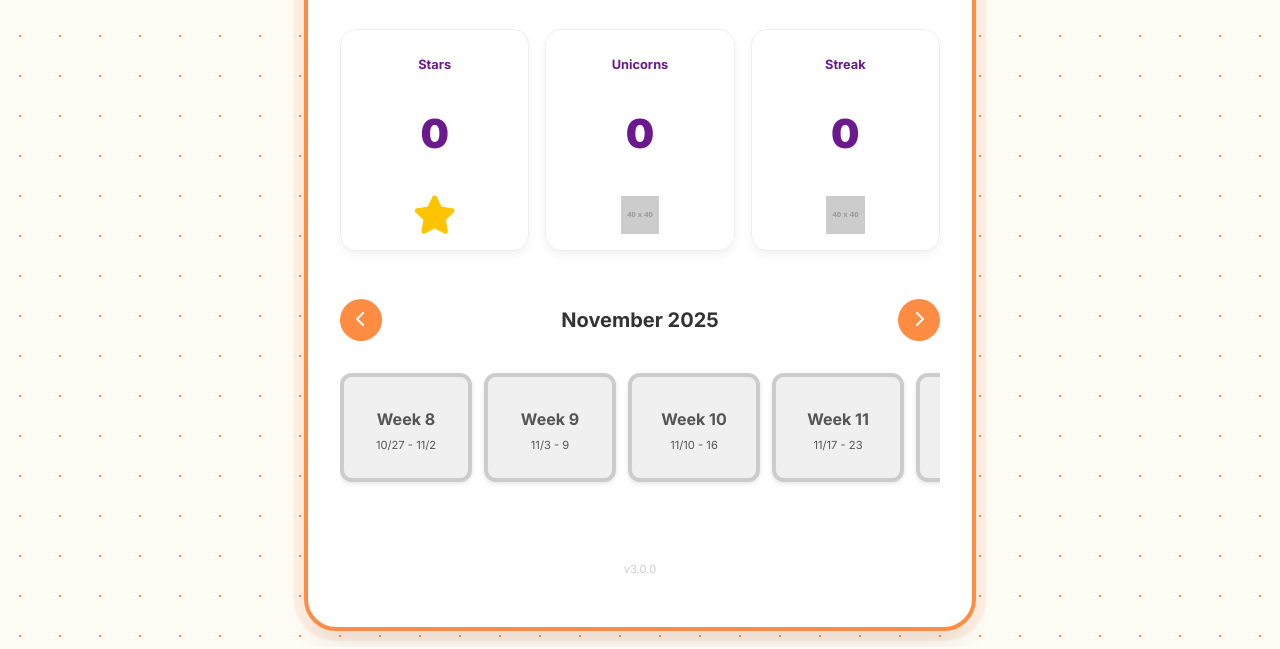
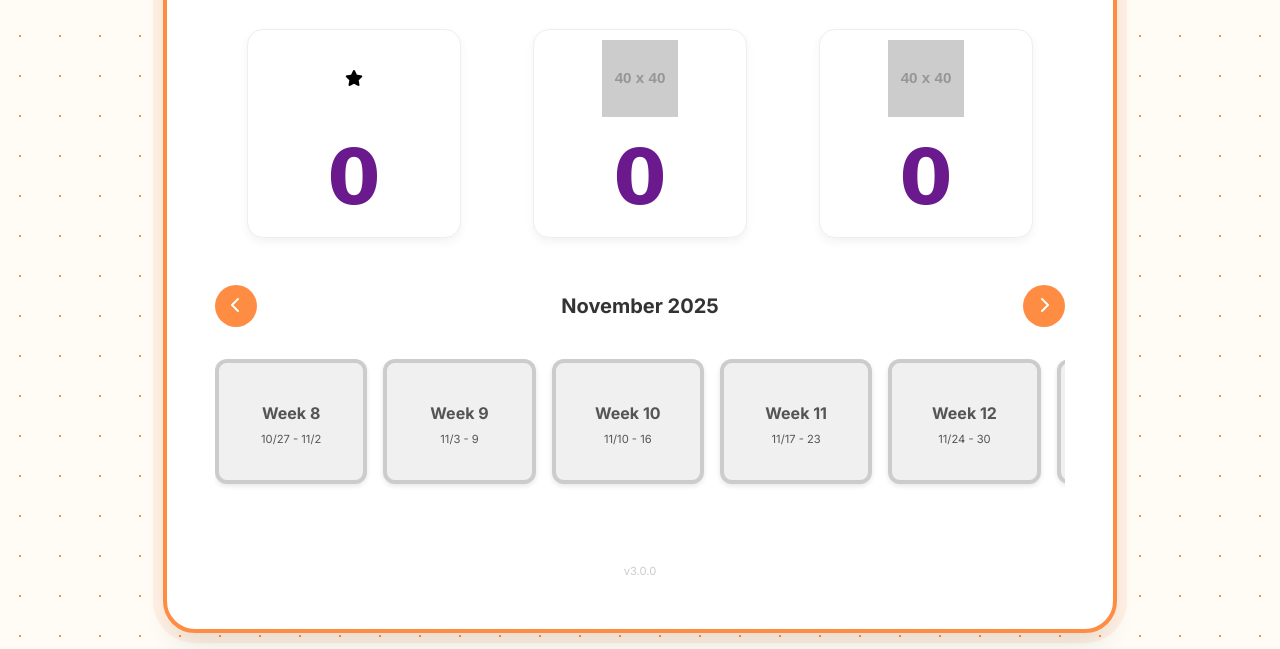
Before and after one commit to ronnieL7/tracker, a plain HTML site: page index.html in a window 1280 px wide. Shown: the part 264-913 px from the top of the page. Drawn offline with Linux system fonts and the light colour scheme; no server answers; placeholder pictures from the web are drawn by us; a web font is replaced by a local one.

Commit message:
Update index.html

```diff
--- a/index.html
+++ b/index.html
@@ -4,9 +4,8 @@
     <meta charset="UTF-8">
     <meta name="viewport" content="width=device-width, initial-scale=1.0">
     <title>Weekly Homework Tracker</title>
-    <!-- Load Inter font for clean look -->
     <link href="https://fonts.googleapis.com/css2?family=Inter:wght@400;700;900&display=swap" rel="stylesheet">
-    <!-- Load Font Awesome for icons (still needed for the Star) -->
+    <link href="https://fonts.googleapis.com/css2?family=Atma:wght@400;700&display=swap" rel="stylesheet">
     <link rel="stylesheet" href="https://cdnjs.cloudflare.com/ajax/libs/font-awesome/6.0.0-beta3/css/all.min.css">
     <style>
         /* --- CUSTOM STYLES TO MATCH ORIGINAL DESIGN --- */
@@ -35,14 +34,23 @@
             background-size: 40px 40px;
         }
 
+        /* --- LAYOUT FIX: MOBILE FIRST (Narrower and Shorter) --- */
         .container {
             width: 100%;
-            max-width: 600px;
-            padding: 2.5rem 2rem;
+            max-width: 450px; /* Narrower for mobile/small screens */
+            padding: 1.5rem 1rem; /* Shorter (less vertical space) for mobile */
             background-color: var(--card-bg);
             border-radius: 2rem;
             border: 4px solid var(--orange);
             box-shadow: 0 20px 30px -10px rgba(0, 0, 0, 0.1), 0 0 0 10px rgba(255, 140, 67, 0.1);
+        }
+
+        /* --- LAYOUT FIX: DESKTOP (Wider Box, 6 Cards) --- */
+        @media (min-width: 768px) {
+            .container {
+                max-width: 850px; /* Wider box for desktop */
+                padding: 2.5rem 3rem; /* Adjusted padding for better height/width aspect */
+            }
         }
 
         /* Header Styling */
@@ -80,14 +88,20 @@
         /* Stats Grid */
         .stats-grid {
             display: flex;
-            justify-content: space-between;
-            gap: 1rem;
+            /* Changed to space-around for visual balance with narrow cards */
+            justify-content: space-around;
+            gap: 0.5rem;
             margin-bottom: 2.5rem;
         }
+
+        /* Stat Card - Doubled in size */
         .stat-card {
-            flex: 1;
+            /* Set explicit width to make them narrow and control squarish look */
+            flex: 0 0 30%;
+            max-width: 200px; /* DOUBLED from 100px */
+
             background-color: var(--card-bg);
-            padding: 1rem 0.5rem;
+            padding: 1rem 0.4rem; /* DOUBLED from 0.5rem 0.2rem */
             border-radius: 1rem;
             text-align: center;
             border: 1px solid #eee;
@@ -98,36 +112,39 @@
             transform: translateY(-2px);
             box-shadow: 0 8px 15px rgba(0, 0, 0, 0.1);
         }
-        /* Stat Title Styling - Updated (Purple) */
-        .stat-card h2 {
-            font-size: 0.8rem;
-            font-weight: 700;
-            color: var(--purple);
-        }
+
+        /* Number - Adjusted size and weight and NEW FONT */
         .stat-card p {
-            font-size: 2.5rem;
-            font-weight: 900;
+            font-family: 'Atma', cursive; /* APPLIED NEW FONT */
+            font-size: 4.8rem; /* Reduced by 20% from 6.0rem */
+            font-weight: 700; /* Thinner font weight (700 instead of 900) */
             color: var(--purple);
             line-height: 1.1;
+            margin-top: 1.6rem;
+            margin-bottom: 0;
         }
+
+        /* Icon Container - Doubled in size */
         .stat-icon {
             /* Ensures container for the icon/image is styled */
             display: flex;
             justify-content: center;
             align-items: center;
-            height: 2.4rem; /* Icon/Image container height */
-            margin-top: 0.25rem;
+            height: 4.0rem; /* DOUBLED from 2.0rem */
+            margin-top: 0;
+            margin-bottom: 0;
         }
-        /* Image/Icon Styling for Stats */
+
+        /* Image/Icon Styling for Stats - Doubled in size */
         .stat-icon img {
-            width: 2.4rem; /* Icon/Image size */
-            height: 2.4rem;
+            width: 4.8rem; /* DOUBLED from 2.4rem */
+            height: 4.8rem; /* DOUBLED from 2.4rem */
             object-fit: contain; /* Prevents stretching */
         }
-        /* Specific Icon Colors and Size for Font Awesome (Star) */
+        /* Specific Icon Colors and Size for Font Awesome (Star) - Doubled in size */
         #stars-count + .stat-icon i {
             color: var(--yellow-star);
-            font-size: 2.4rem; /* Star icon size (decreased by 33%) */
+            font-size: 4.8rem; /* DOUBLED from 2.4rem */
         }
 
 
@@ -176,22 +193,35 @@
             justify-content: flex-start;
             gap: 0.75rem;
             padding-bottom: 3rem;
-            overflow-x: auto; /* Enables horizontal scrolling */
+            overflow-x: auto; /* Enables horizontal scrolling on mobile */
             -webkit-overflow-scrolling: touch; /* Smoother scrolling on touch devices */
         }
         .week-card {
-            width: 100px; /* Fixed width for consistent look in one row */
+            width: 100px; /* Mobile width */
             flex-shrink: 0; /* Prevents cards from shrinking */
-            /* CRITICAL FIX: Increased vertical padding to guarantee visibility */
             padding: 1.0rem 0.75rem;
             border-radius: 0.75rem;
             text-align: center;
             cursor: pointer;
-            /* Border is 4px */
             border: 4px solid transparent;
             box-shadow: 0 2px 5px rgba(0, 0, 0, 0.1);
             transition: all 0.2s;
         }
+
+        /* NEW: Force 6 cards to show on desktop without scrolling */
+        @media (min-width: 768px) {
+            .calendar-view {
+                justify-content: space-between; /* Spread them out */
+                gap: 1rem; /* Adjust gap for better desktop spacing */
+                overflow-x: hidden; /* Hide scrollbar when wide enough */
+            }
+            .week-card {
+                /* Calculation for 6 items with 1rem (16px) gap: (100% - 5 * 16px) / 6 cards */
+                width: calc((100% - 5rem) / 6);
+                padding: 1.5rem 0.5rem; /* Taller padding for desktop aspect */
+            }
+        }
+
         .week-card:hover {
             opacity: 0.9;
             transform: translateY(-1px);
@@ -307,10 +337,12 @@
 
         .btn-status:not(.active):hover { opacity: 0.9; }
 
+        /* Change confirm button color to black */
         #confirm-bonus-btn {
-            background-color: var(--orange);
+            background-color: black;
             color: white;
         }
+
         /* Bonus Stars Picker */
         #bonus-stars-picker {
             display: flex;
@@ -342,7 +374,6 @@
         <div class="header">
             <h1>Weekly Homework Tracker</h1>
 
-            <!-- Profile Picture Section -->
             <div class="profile-pic-container">
                 <img
                     src="https://placehold.co/80x80/6a1a8c/ffffff/png?text=Profile"
@@ -350,8 +381,6 @@
                     class="profile-pic"
                     onerror="this.onerror=null; this.src='https://placehold.co/80x80/6a1a8c/ffffff/png?text=P+Pic';"
                 >
-                <!-- NOTE: Replace the src above with your actual GitHub link to profile.png. -->
-                <!-- Example: src="https://raw.githubusercontent.com/your-username/your-repo/main/profile.png" -->
                 </div>
 
             <p>Noa Lavi</p>
@@ -359,40 +388,30 @@
 
         <div class="stats-grid">
             <div class="stat-card">
-                <h2>Stars</h2>
-                <p id="stars-count">0</p>
                 <div class="stat-icon">
-                    <!-- Standard Font Awesome Star -->
                     <i class="fas fa-star"></i>
                 </div>
+                <p id="stars-count">0</p>
             </div>
             <div class="stat-card">
-                <h2>Unicorns</h2>
-                <p id="unicorns-count">0</p>
                 <div class="stat-icon">
-                    <!-- GitHub Hosted Unicorn GIF -->
                     <img
                         src="https://placehold.co/40x40/f9f9f9/555555/gif?text=UNICORN"
                         alt="Unicorn Icon"
                         onerror="this.onerror=null; this.src='https://placehold.co/40x40/f9f9f9/555555/gif?text=U';"
                     >
-                    <!-- NOTE: Replace the src above with your actual GitHub link to unicorn.gif. -->
-                    <!-- Example: src="https://raw.githubusercontent.com/your-username/your-repo/main/unicorn.gif" -->
                     </div>
+                <p id="unicorns-count">0</p>
             </div>
             <div class="stat-card">
-                <h2>Streak</h2>
-                <p id="streak-count">0</p>
                 <div class="stat-icon">
-                    <!-- GitHub Hosted Streak JPG -->
                     <img
                         src="https://placehold.co/40x40/f9f9f9/555555/jpg?text=STREAK"
                         alt="Streak Icon"
                         onerror="this.onerror=null; this.src='https://placehold.co/40x40/f9f9f9/555555/jpg?text=S';"
                     >
-                    <!-- NOTE: Replace the src above with your actual GitHub link to streak.jpg. -->
-                    <!-- Example: src="https://raw.githubusercontent.com/your-username/your-repo/main/streak.jpg" -->
                     </div>
+                <p id="streak-count">0</p>
             </div>
         </div>
 
@@ -403,13 +422,11 @@
         </div>
 
         <div class="calendar-view" id="calendar">
-            <!-- Week cards will be inserted here by JavaScript -->
             </div>
 
         <p class="v-text">v3.0.0</p>
     </div>
 
-    <!-- Overlay for status selection -->
     <div class="overlay" id="overlay">
         <div class="overlay-content">
             <button class="close-btn" id="close-overlay-btn"><i class="fas fa-times"></i></button>
@@ -418,13 +435,14 @@
 
             <button class="btn-status complete" data-status="complete">Complete (1 Star)</button>
 
-            <div id="bonus-stars-container" style="display: none; margin-top: 1rem; padding-top: 0.5rem; border-top: 1px solid #eee;">
+            <div id="bonus-stars-container" style="display: none; margin-top: 1rem; padding-top: 0.5rem;">
                 <h3 class="text-md font-semibold mb-2 mt-2 text-gray-700">Add Bonus Stars (up to 5):</h3>
                 <div id="bonus-stars-picker">
-                    <!-- Stars inserted by JS -->
                     </div>
                 <button id="confirm-bonus-btn" class="btn-status" style="margin-top: 1rem;">Confirm Status</button>
             </div>
+
+            <div style="border-top: 1px solid #eee; margin: 1.5rem 0;"></div>
 
             <button class="btn-status partial" data-status="partial">Partial (0.5 Stars)</button>
             <button class="btn-status nothing-done" data-status="nothing-done">Nothing Done (0 Stars)</button>
@@ -433,6 +451,7 @@
     </div>
 
 <script>
+  // NOTE: Assuming the previous Firebase configuration fix (removed extra quote and added comma) is applied externally.
   window.__firebase_config = {
     apiKey: "AIzaSyBwrlKg85VJZg9hM2DLAO0hDxHVDCOEkLk",
     authDomain: "noa-tracker-53101.firebaseapp.com",
@@ -446,7 +465,6 @@
 </script>
 
 
-    <!-- Mandatory Firebase SDKs (Modular) -->
     <script type="module">
         import { initializeApp } from "https://www.gstatic.com/firebasejs/11.6.1/firebase-app.js";
         import { getAuth, signInAnonymously, signInWithCustomToken, onAuthStateChanged } from "https://www.gstatic.com/firebasejs/11.6.1/firebase-auth.js";
@@ -463,7 +481,7 @@
         let userId = null; // Store the authenticated user's ID
 
         // Use the global configuration provided by the environment
-        const firebaseConfig = window.__firebase_config;
+        const firebaseConfig = window.__firebase_config; // FIX: Direct access to object
         const appId = typeof __app_id !== 'undefined' ? __app_id : 'default-app-id';
 
         // Start date used for calculating week numbers (Monday, 2025-09-08)
@@ -557,16 +575,27 @@
                 const star = document.createElement('i');
                 star.classList.add('fas', 'fa-star');
                 star.dataset.value = i;
+
+                // FIX: Updated logic to allow unchecking the currently selected star (setting bonus to 0)
                 star.addEventListener('click', () => {
                     const value = parseInt(star.dataset.value);
                     const allStars = document.querySelectorAll('#bonus-stars-picker .fas.fa-star');
 
-                    // Logic to activate stars up to the clicked one
+                    // Get the current number of active stars
+                    const currentlyActiveCount = Array.from(allStars).filter(s => s.classList.contains('active')).length;
+
+                    // If the clicked star's value is the current active count, it means the user is clicking
+                    // to clear the rating (set to 0).
+                    if (value === currentlyActiveCount) {
+                        allStars.forEach(s => s.classList.remove('active'));
+                    } else {
+                        // Otherwise, set the active stars up to the clicked value (standard rating logic).
                         allStars.forEach(s => s.classList.remove('active'));
                         let currentStar = star;
                         while(currentStar) {
                             currentStar.classList.add('active');
                             currentStar = currentStar.previousElementSibling;
+                        }
                     }
 
                 });
@@ -647,8 +676,8 @@
             // Ensure division by 7 is calculated correctly for weeks
             const baseWeekNumber = Math.max(0, Math.floor(daysSinceStart / 7)) + 1;
 
-            // Render 5 weeks to cover the month view
-            for (let i = 0; i < 5; i++) {
+            // RENDER FIX: Render 6 weeks to ensure 6 boxes are always visible on desktop
+            for (let i = 0; i < 6; i++) {
                 const weekStartDate = new Date(startOfView);
                 weekStartDate.setDate(startOfView.getDate() + i * 7);
 
@@ -725,9 +754,6 @@
                                 star.classList.add('active');
                             }
                         }
-                    } else {
-                        // If status is complete but no bonus stars saved, default to 1 star selected for good UX
-                        document.querySelector(`#bonus-stars-picker .fas.fa-star[data-value="1"]`)?.classList.add('active');
                     }
                 }
             }
@@ -751,9 +777,8 @@
                     button.classList.add('active');
                     bonusStarsContainer.style.display = 'block';
 
-                    // If switching to complete, auto-select 1 star
+                    // FIX: Ensure all stars are unselected by default when switching to 'complete'
                     document.querySelectorAll('#bonus-stars-picker .fas.fa-star').forEach(s => s.classList.remove('active'));
-                    document.querySelector(`#bonus-stars-picker .fas.fa-star[data-value="1"]`)?.classList.add('active');
 
                     return; // Wait for confirmation
                 }
```
Lines whose indentation alone changed are shown as unchanged.
